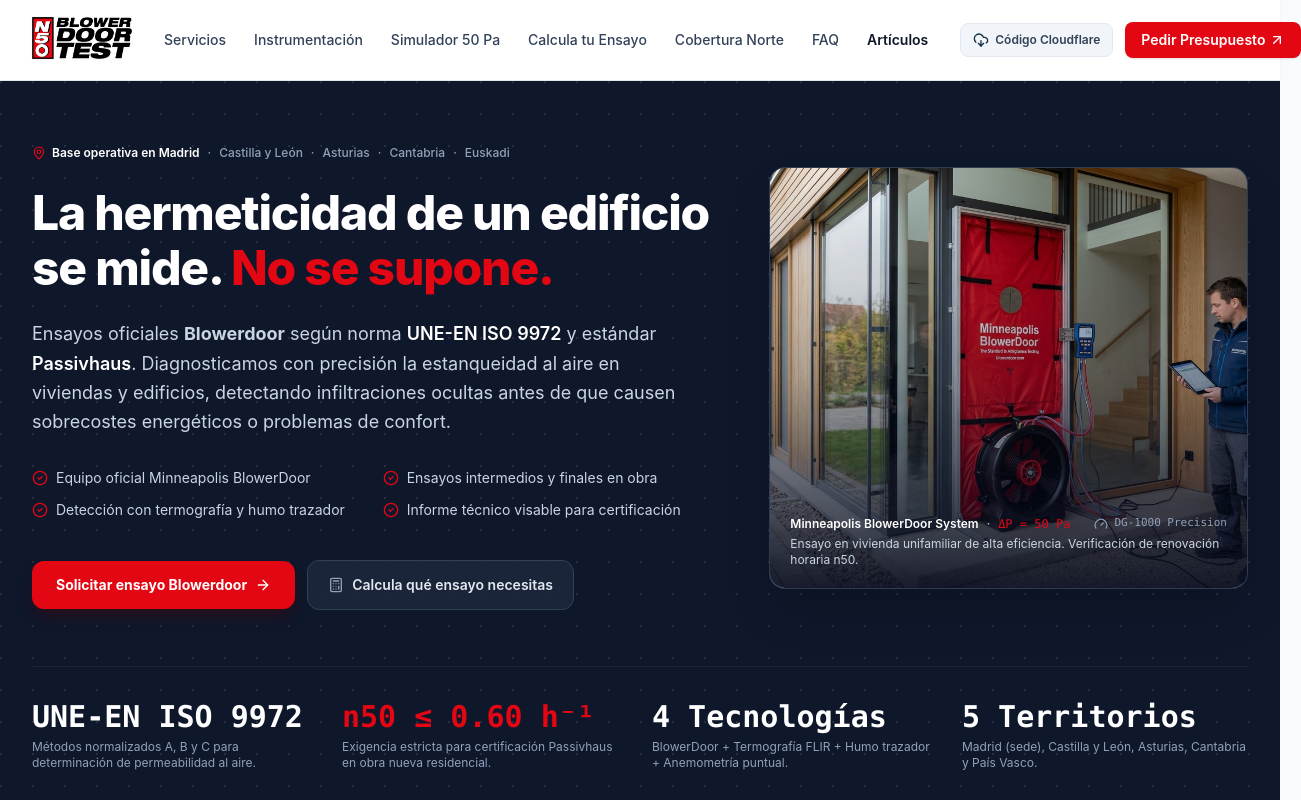
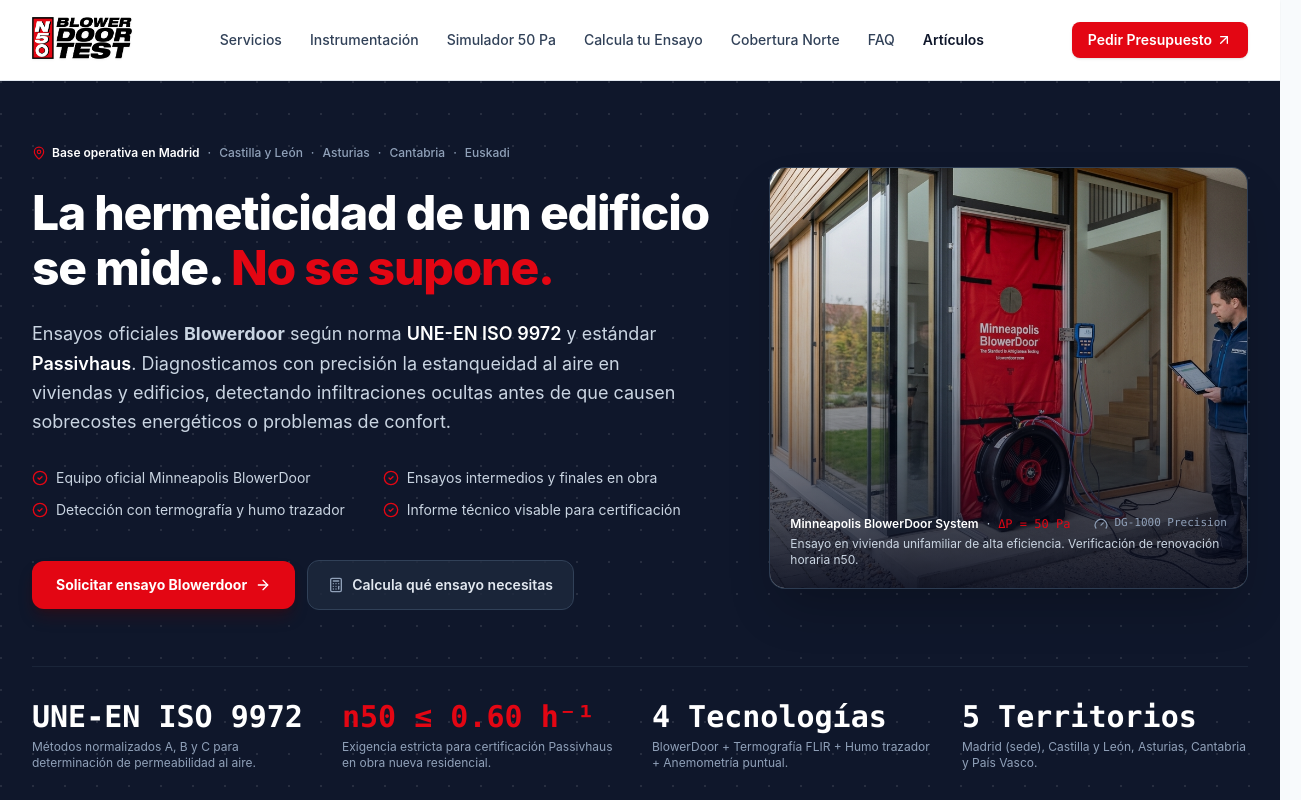
Before and after one commit to janxes/n50, a React (Vite) app: page / in a window 1280 px wide. Shown: the top 800 px of the page, 1301 px wide, since content can reach past the window. Built offline with nearby package versions, Linux system fonts and the light colour scheme.

Commit message:
refactor: remove Cloudflare export button from navbar

```diff
--- a/src/components/Navbar.tsx
+++ b/src/components/Navbar.tsx
@@ -1,6 +1,6 @@
 import React, { useState } from 'react';
 import { Logo } from './Logo';
-import { Menu, X, ArrowUpRight, CloudDownload } from 'lucide-react';
+import { Menu, X, ArrowUpRight } from 'lucide-react';
 
 interface NavbarProps {
   onOpenCloudflareModal: () => void;
@@ -77,17 +77,8 @@ export const Navbar: React.FC<NavbarProps> = ({ onOpenCloudflareModal, onScrollT
           </button>
         </nav>
 
-        {/* Zone 3: 1 primary action + Export button */}
+        {/* Zone 3: 1 primary action */}
         <div className="flex items-center gap-3 shrink-0">
-          <button
-            onClick={onOpenCloudflareModal}
-            className="hidden sm:inline-flex items-center gap-1.5 px-3 py-2 text-xs font-semibold text-slate-700 bg-slate-100 hover:bg-slate-200 rounded-lg transition-colors whitespace-nowrap shrink-0 cursor-pointer border border-slate-200"
-            title="Ver y exportar código estático limpio para Cloudflare Pages"
-          >
-            <CloudDownload className="w-4 h-4 text-[#142E43]" />
-            <span>Código Cloudflare</span>
-          </button>
-
           <button
             onClick={() => handleNavClick('contacto')}
             className="inline-flex items-center gap-1 px-4 py-2 text-xs md:text-sm font-semibold text-white bg-[#E30613] hover:bg-[#c30510] active:scale-[0.98] transition-all rounded-lg shadow-sm whitespace-nowrap shrink-0 cursor-pointer"
@@ -157,16 +148,6 @@ export const Navbar: React.FC<NavbarProps> = ({ onOpenCloudflareModal, onScrollT
 
           <div className="pt-3 border-t border-slate-100 flex flex-col gap-2">
             <button
-              onClick={() => {
-                setMobileMenuOpen(false);
-                onOpenCloudflareModal();
-              }}
-              className="w-full flex items-center justify-center gap-2 py-2.5 text-xs font-semibold text-slate-700 bg-slate-100 hover:bg-slate-200 rounded-lg border border-slate-200"
-            >
-              <CloudDownload className="w-4 h-4 text-[#142E43]" />
-              <span>Ver paquete estático para Cloudflare Pages</span>
-            </button>
-            <button
               onClick={() => handleNavClick('contacto')}
               className="w-full flex items-center justify-center gap-2 py-3 text-sm font-semibold text-white bg-[#E30613] rounded-lg"
             >
```
